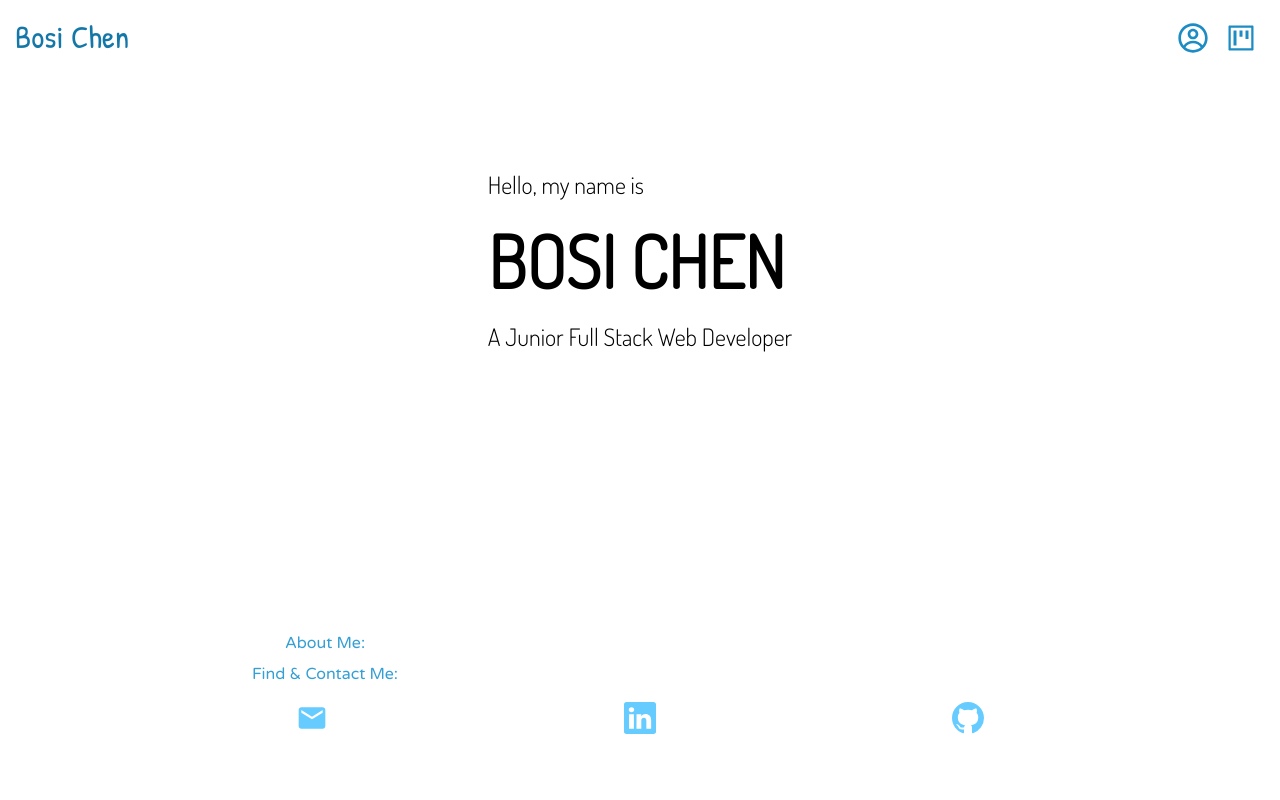
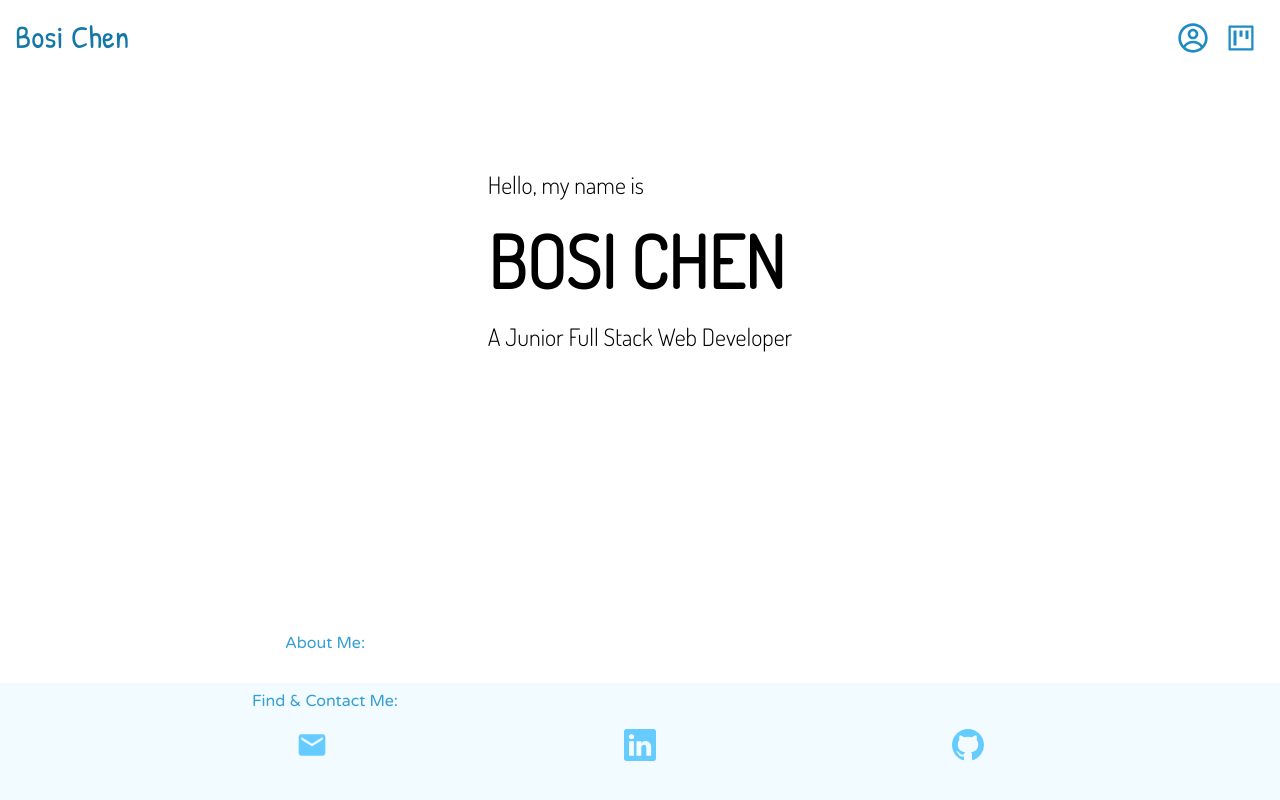
Before and after one commit to BosiC0015/personal-website, a React (Create React App) app: page / in a window 1280 px wide. Shown: the top 800 px of the page. Built offline with nearby package versions, Linux system fonts and the light colour scheme; a web font is replaced by a local one.

Commit message:
add background color for footer

```diff
--- a/src/components/Contact.scss
+++ b/src/components/Contact.scss
@@ -7,7 +7,7 @@
   position: -webkit-sticky;
   position: sticky;
   bottom: 0;
-  background-color: #ffffff;
+  background-color: #f2fbff;
 
   &-me {
     padding-right: 50%;
@@ -22,6 +22,6 @@
     flex-direction: row;
     justify-content: space-evenly;
     margin-top: 5px;
-    margin-bottom: 5%;
+    margin-bottom: 3%;
   }
 }
```
